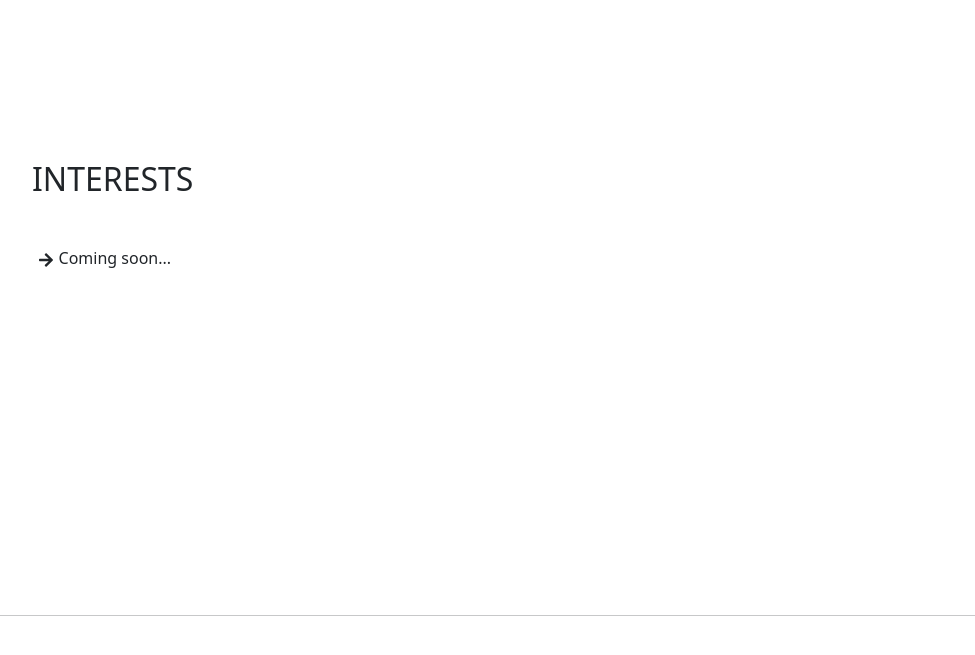
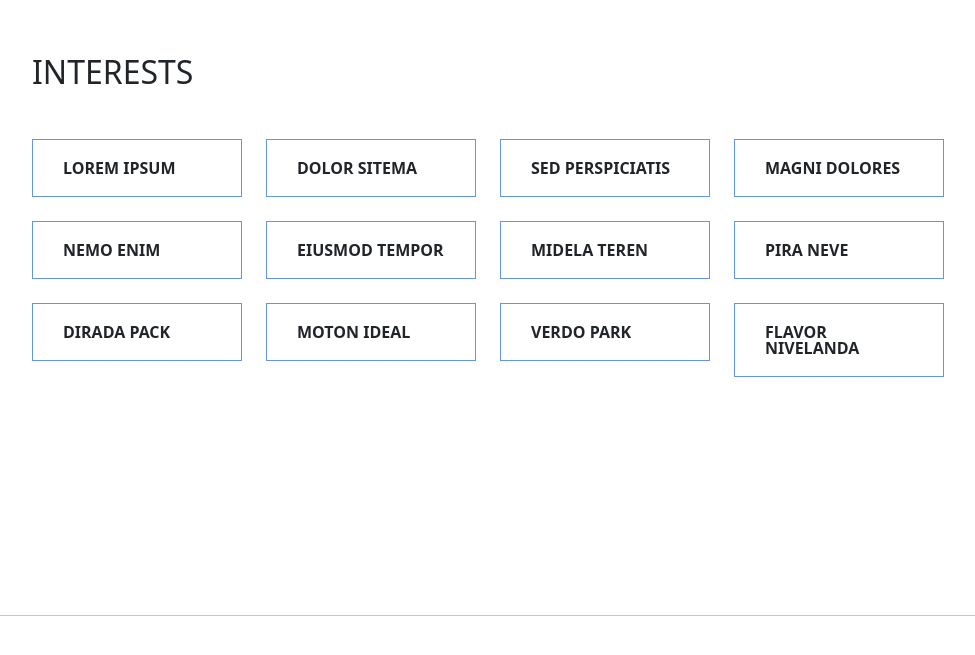
Before and after one commit to mcleanka/mcleanka.github.io, a React (Create React App) app: page / in a window 1280 px wide. Shown: the part 4190-4845 px from the top of the page, without its empty margins (288-1263 px from the left). Built offline with nearby package versions, Linux system fonts and the light colour scheme; no server answers.

Commit message:
Add:: added award sample

```diff
--- /dev/null
+++ b/src/pages/Interests.scss
@@ -0,0 +1,28 @@
+#interests {
+	.icon-box {
+		display: flex;
+		align-items: center;
+		padding: 20px;
+		background: rgba(255, 255, 255, 0.08);
+		transition: ease-in-out 0.3s;
+		border: 1px solid #6495ed;
+
+		i {
+			font-size: 32px;
+			padding-right: 10px;
+			line-height: 1;
+		}
+
+		h3 {
+			font-weight: 700;
+			margin: 0;
+			padding: 0;
+			line-height: 1;
+			font-size: 16px;
+		}
+
+		&:hover {
+			background: rgba(255, 255, 255, 0.12);
+		}
+	}
+}
--- a/src/pages/Interests.tsx
+++ b/src/pages/Interests.tsx
@@ -1,31 +1,107 @@
 import React from 'react'
 import { FaArrowRight } from 'react-icons/fa';
+import './Interests.scss'
 
 function Interests() {
 	return (
 		<section className="resume-section" id="interests">
 			<div className="resume-section-content">
 				<h2 className="mb-5">Interests</h2>
-				<ul className="fa-ul mb-0">
+				{/* <ul className="fa-ul mb-0">
 					<li>
 						<span className="fa-li">
 							<FaArrowRight />
 						</span> {' '}
 						Coming soon...
 					</li>
-				</ul>
-				{/* <p>
-					Apart from being a web developer, I enjoy most of my time being outdoors.
-					In the winter, I am an avid skier and novice ice climber. During the
-					warmer months here in Colorado, I enjoy mountain biking, free climbing,
-					and kayaking.
-				</p>
-				<p className="mb-0">
-					When forced indoors, I follow a number of sci-fi and fantasy genre movies
-					and television shows, I am an aspiring chef, and I spend a large amount of
-					my free time exploring the latest technology advancements in the front-end
-					web development world.
-				</p> */}
+				</ul> */}
+				<div className="row">
+					<div className="col-lg-3 col-md-4">
+						<div className="icon-box">
+							{" "}
+							<i className="ri-store-line" style={{ color: "#ffbb2c" }} />
+							<h3>Lorem Ipsum</h3>
+						</div>
+					</div>
+					<div className="col-lg-3 col-md-4 mt-4 mt-md-0">
+						<div className="icon-box">
+							{" "}
+							<i className="ri-bar-chart-box-line" style={{ color: "#5578ff" }} />
+							<h3>Dolor Sitema</h3>
+						</div>
+					</div>
+					<div className="col-lg-3 col-md-4 mt-4 mt-md-0">
+						<div className="icon-box">
+							{" "}
+							<i className="ri-calendar-todo-line" style={{ color: "#e80368" }} />
+							<h3>Sed perspiciatis</h3>
+						</div>
+					</div>
+					<div className="col-lg-3 col-md-4 mt-4 mt-lg-0">
+						<div className="icon-box">
+							{" "}
+							<i className="ri-paint-brush-line" style={{ color: "#e361ff" }} />
+							<h3>Magni Dolores</h3>
+						</div>
+					</div>
+					<div className="col-lg-3 col-md-4 mt-4">
+						<div className="icon-box">
+							{" "}
+							<i className="ri-database-2-line" style={{ color: "#47aeff" }} />
+							<h3>Nemo Enim</h3>
+						</div>
+					</div>
+					<div className="col-lg-3 col-md-4 mt-4">
+						<div className="icon-box">
+							{" "}
+							<i className="ri-gradienter-line" style={{ color: "#ffa76e" }} />
+							<h3>Eiusmod Tempor</h3>
+						</div>
+					</div>
+					<div className="col-lg-3 col-md-4 mt-4">
+						<div className="icon-box">
+							{" "}
+							<i className="ri-file-list-3-line" style={{ color: "#11dbcf" }} />
+							<h3>Midela Teren</h3>
+						</div>
+					</div>
+					<div className="col-lg-3 col-md-4 mt-4">
+						<div className="icon-box">
+							{" "}
+							<i className="ri-price-tag-2-line" style={{ color: "#4233ff" }} />
+							<h3>Pira Neve</h3>
+						</div>
+					</div>
+					<div className="col-lg-3 col-md-4 mt-4">
+						<div className="icon-box">
+							{" "}
+							<i className="ri-anchor-line" style={{ color: "#b2904f" }} />
+							<h3>Dirada Pack</h3>
+						</div>
+					</div>
+					<div className="col-lg-3 col-md-4 mt-4">
+						<div className="icon-box">
+							{" "}
+							<i className="ri-disc-line" style={{ color: "#b20969" }} />
+							<h3>Moton Ideal</h3>
+						</div>
+					</div>
+					<div className="col-lg-3 col-md-4 mt-4">
+						<div className="icon-box">
+							{" "}
+							<i className="ri-base-station-line" style={{ color: "#ff5828" }} />
+							<h3>Verdo Park</h3>
+						</div>
+					</div>
+					<div className="col-lg-3 col-md-4 mt-4">
+						<div className="icon-box">
+							{" "}
+							<i className="ri-fingerprint-line" style={{ color: "#29cc61" }} />
+							<h3>Flavor Nivelanda</h3>
+						</div>
+					</div>
+				</div>
+
 			</div>
 		</section>
 	)
```
